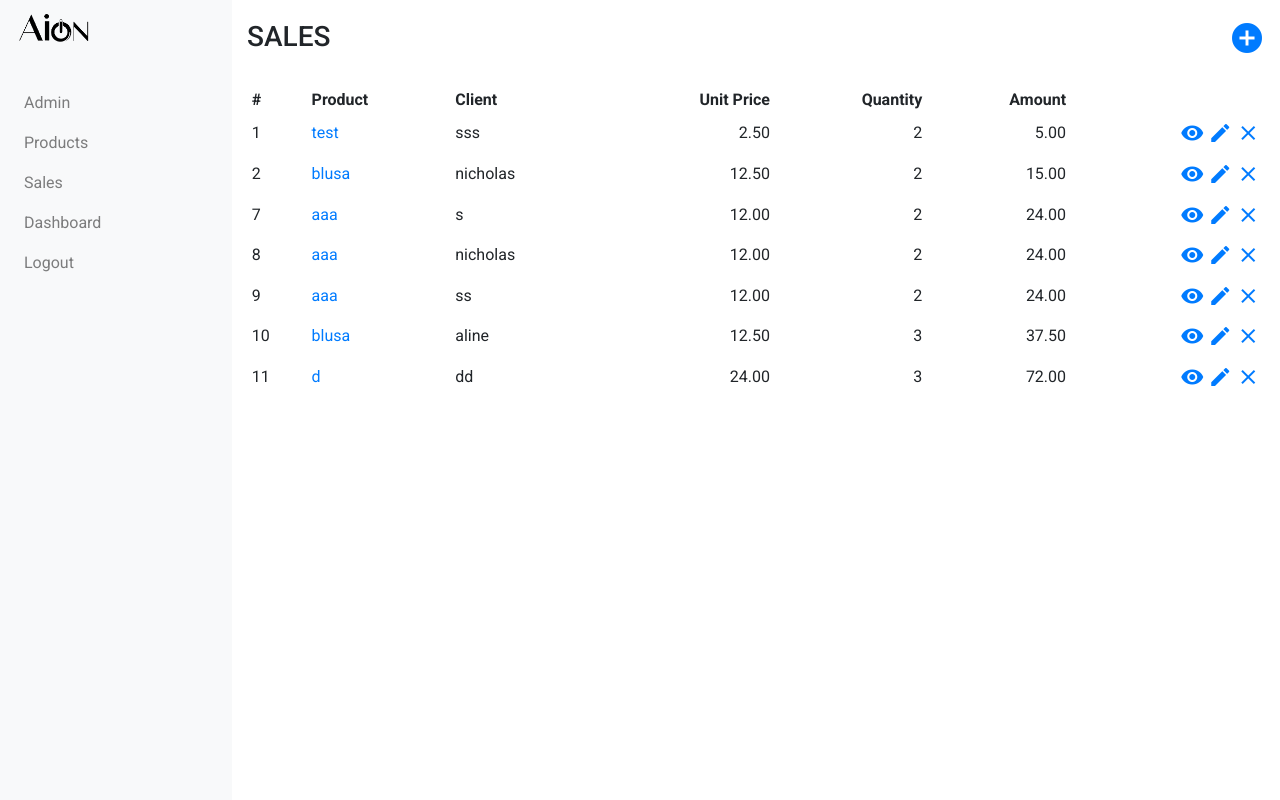
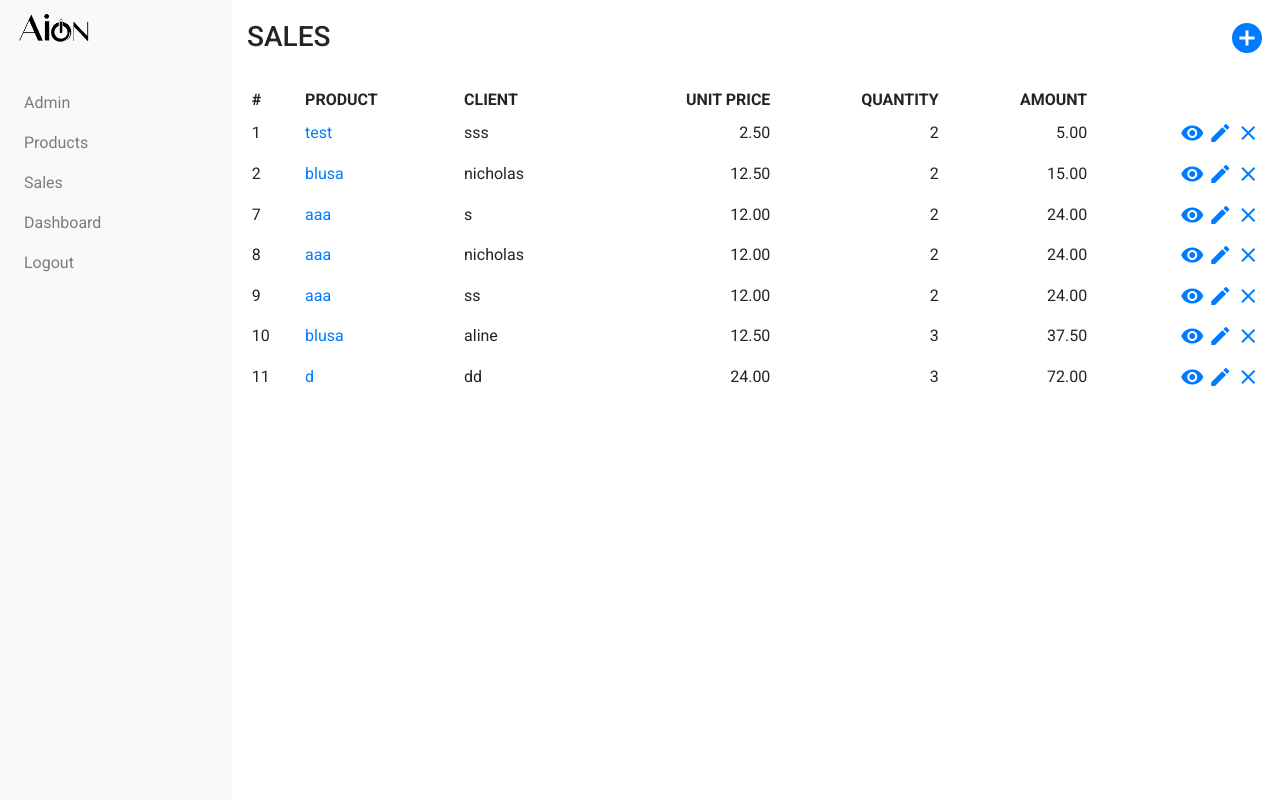
Before and after one commit to alineayumi/django-sales-dataset, a Django app: page /sales_app/sales/ in a window 1280 px wide. Run offline with Django 3.2, Linux system fonts and the light colour scheme; data comes from the database, SQL or seed files in the repository.

Commit message:
table header capitalized

```diff
--- a/sales_project/sales_app/templates/sales_app/dashboard.html
+++ b/sales_project/sales_app/templates/sales_app/dashboard.html
@@ -8,9 +8,9 @@
   <thead>
     <tr>
       <th scope="col">#</th>
-      <th scope="col">Product</th>
-      <th scope="col" class="col-number">Total Sales</th>
-      <th scope="col" class="col-number">Total Revenue</th>
+      <th scope="col">PRODUCTS</th>
+      <th scope="col" class="col-number">TOTAL SALES</th>
+      <th scope="col" class="col-number">TOTAL REVENUE</th>
     </tr>
   </thead>
   <tbody>
--- a/sales_project/sales_app/templates/sales_app/product_list.html
+++ b/sales_project/sales_app/templates/sales_app/product_list.html
@@ -9,8 +9,8 @@
   <thead>
     <tr>
       <th scope="col">#</th>
-      <th scope="col">Product</th>
-      <th scope="col" class="col-number">Unit Price</th>
+      <th scope="col">PRODUCT</th>
+      <th scope="col" class="col-number">UNIT PRICE</th>
       <th scope="col"></th>
     </tr>
   </thead>
--- a/sales_project/sales_app/templates/sales_app/sale_list.html
+++ b/sales_project/sales_app/templates/sales_app/sale_list.html
@@ -9,11 +9,11 @@
   <thead>
     <tr>
       <th scope="col">#</th>
-      <th scope="col">Product</th>
-      <th scope="col">Client</th>
-      <th scope="col" class="col-number">Unit Price</th>
-      <th scope="col" class="col-number">Quantity</th>
-      <th scope="col" class="col-number">Amount</th>
+      <th scope="col">PRODUCT</th>
+      <th scope="col">CLIENT</th>
+      <th scope="col" class="col-number">UNIT PRICE</th>
+      <th scope="col" class="col-number">QUANTITY</th>
+      <th scope="col" class="col-number">AMOUNT</th>
       <th scope="col"></th>
     </tr>
   </thead>
```
